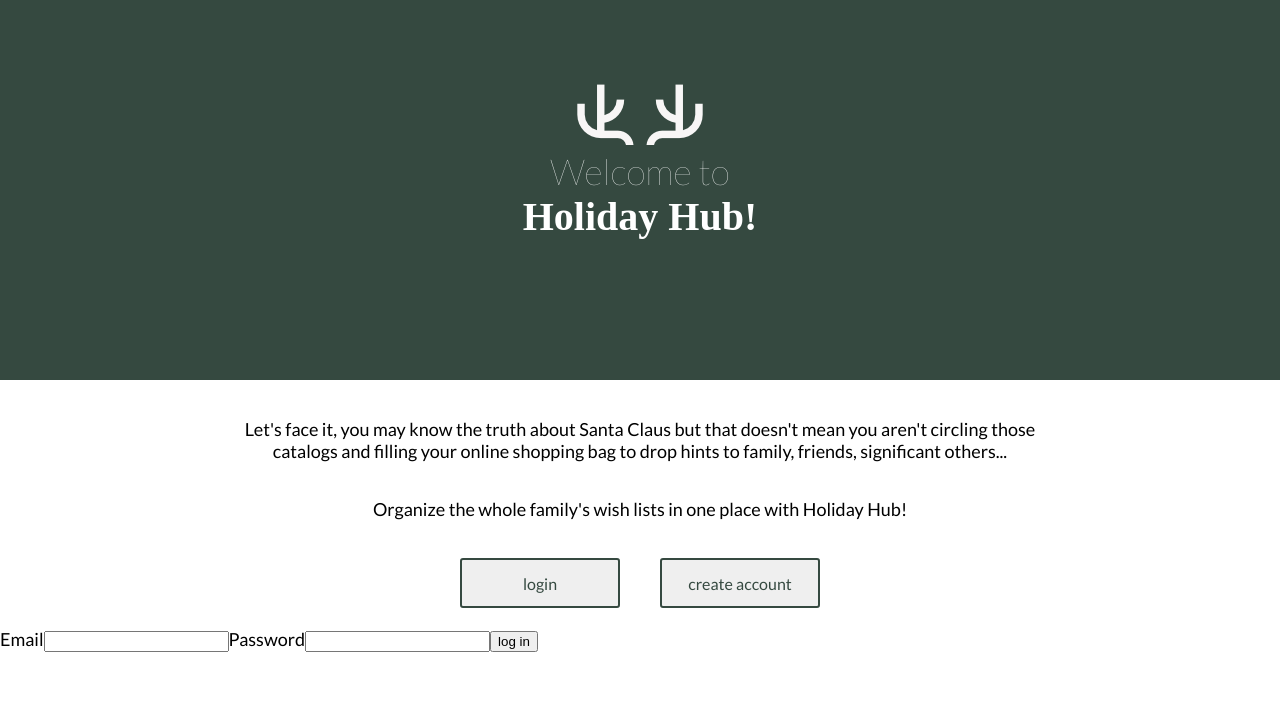
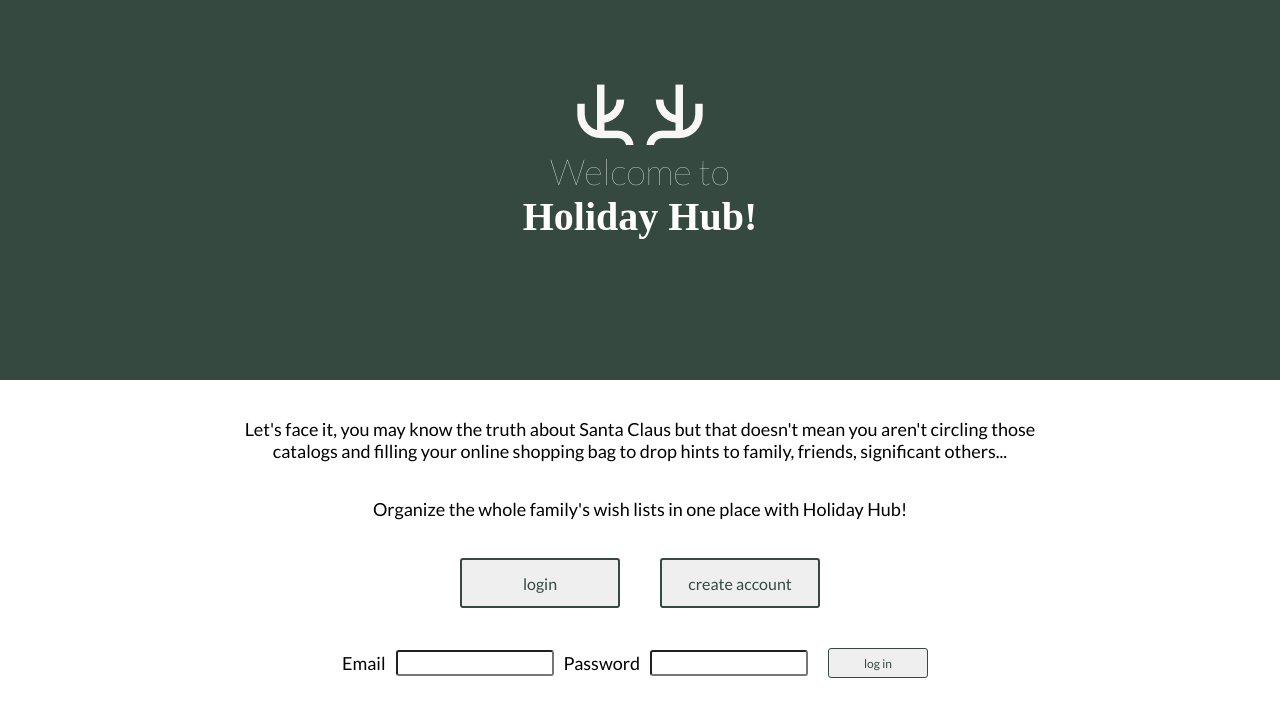
Before and after one commit to bethjaw/holiday-hub, a React (Create React App) app: page / in a window 1280 px wide. Both pictures are taken after a click on the button "login". Shown: the top 716 px of the page. Built offline with nearby package versions, Linux system fonts and the light colour scheme; no server answers; a web font is replaced by a local one.

Commit message:
seeing form data and api data

```diff
--- a/src/App.css
+++ b/src/App.css
@@ -58,7 +58,20 @@ body {
   margin: 20px;
 }
 
-.loginBtn:hover {
+.loginBtnTwo {
+  border: 1px solid #354940;
+  color: #354940;
+  border-radius: 3px;
+  height: 30px;
+  width: 100px;
+  /*margin-top: 40px;*/
+  font-family: 'Lato', sans-serif;
+  font-size: 12px;
+  margin: 20px;
+}
+
+
+.loginBtn:hover, .loginBtnTwo:hover {
   border: 2px solid #354940;
   background-color: #354940;
   color: #F5F3F2;
@@ -69,6 +82,24 @@ body {
   flex-direction: row;
   justify-content: center;
 }
+
+.loginForm {
+  display: flex;
+  justify-content: center;
+  flex-direction: row;
+  align-items: center;
+}
+
+.formLabel {
+  padding: 10px;
+}
+
+.formInput {
+  border-radius: 3px;
+  height: 20px;
+  width: 150px;
+}
+
 
 /*.App-title {
   font-size: 1.5em;
--- a/src/App.js
+++ b/src/App.js
@@ -1,6 +1,7 @@
 import React, { Component } from 'react';
 import LandingPage from './components/LandingPage'
 import LoginForm from './components/LoginForm'
+import Group from './components/Group'
 
 import { BrowserRouter as Router, Route, Link } from 'react-router-dom'
 import './App.css';
@@ -13,6 +14,8 @@ class App extends Component {
       data: [],
       loginForm: false,
       isLoggedIn: false,
+      currentUser: [],
+
     }
   }
 
@@ -23,27 +26,45 @@ class App extends Component {
   }
 
   toggleLogin = () => {
-    console.log('clicked!')
       this.setState({loginForm: !this.state.loginForm})
   }
 
   renderLoginForm(){
     if(this.state.loginForm){
-      return <LoginForm />
+      return <LoginForm userLogin={this.checkLogin}/>
     } else
     return
   }
 
-  // checkLogin = (e) => {
-  //   console.log("clicked!")
-  // }
+  checkLogin = (e) => {
+    e.preventDefault()
+    let userLogin = {
+      email: e.target.email.value,
+      password: e.target.password.value
+    }
+    console.log(userLogin)
+    let currentData = this.state.data
+    for(var i=0; i < currentData.length; i++){
+      if(currentData[i].email === userLogin.email && currentData[i].password === userLogin.password){
+        this.setState({user: currentData[i]}, () => {
+          this.setState({isLoggedIn: true})
+        })
+      }
+    }
+  }
 
   render() {
+    console.log(this.state.data);
     return (
       <Router>
         <div>
-          <LandingPage toggleLogin={this.toggleLogin} loginForm={this.state.loginForm} data={this.state.data}/>
+          <LandingPage
+            toggleLogin={this.toggleLogin}
+            loginForm={this.state.loginForm}
+            data={this.state.data}
+          />
           {this.renderLoginForm()}
+
         </div>
       </Router>
     );
--- a/src/components/AllLists.js
+++ b/src/components/Group.js
@@ -3,7 +3,7 @@ import React from 'react';
 export default class AllLists extends React.Component {
   render(){
     return(
-
+      <h1>This is the group page!</h1>
     )
   }
 }
--- a/src/components/LoginForm.js
+++ b/src/components/LoginForm.js
@@ -5,12 +5,12 @@ import React from 'react';
 export default class LoginForm extends React.Component {
   render(){
     return(
-      <form onSubmit={this.props.userLogin}>
-        <label>Email</label>
-        <input name='email' value=''></input>
-        <label>Password</label>
-        <input name='password' value=''></input>
-        <button>log in </button>
+      <form className='loginForm' onSubmit={this.props.userLogin}>
+        <label className='formLabel'>Email</label>
+        <input type='text' className='formInput' name='email'></input>
+        <label className='formLabel'>Password</label>
+        <input type='text' className='formInput' name='password'></input>
+        <button className='loginBtnTwo'>log in</button>
       </form>
     )
   }
```
